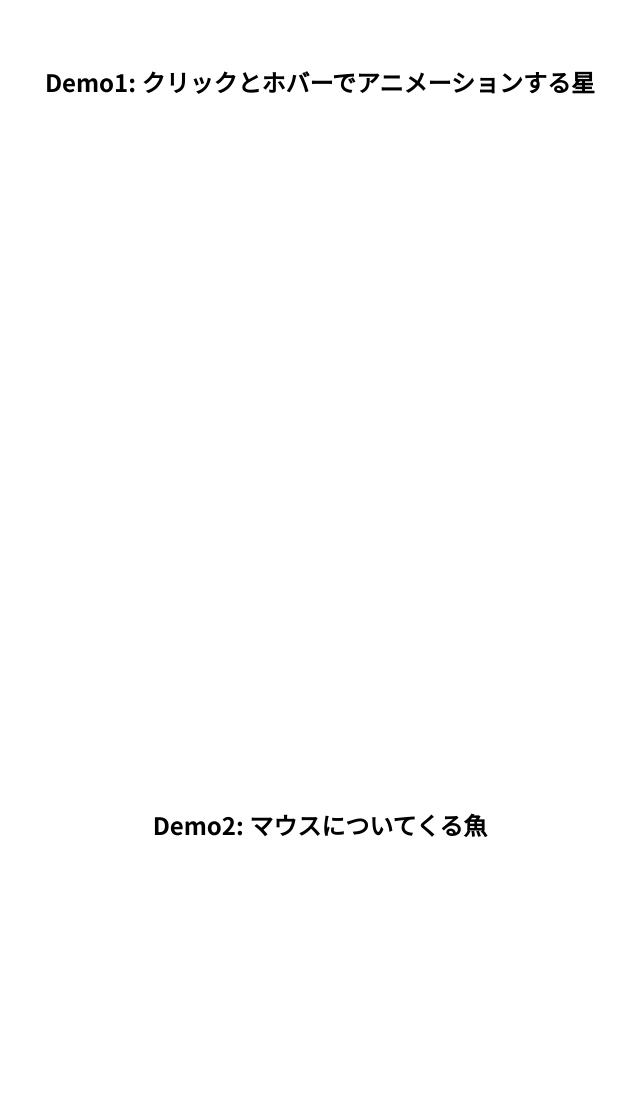
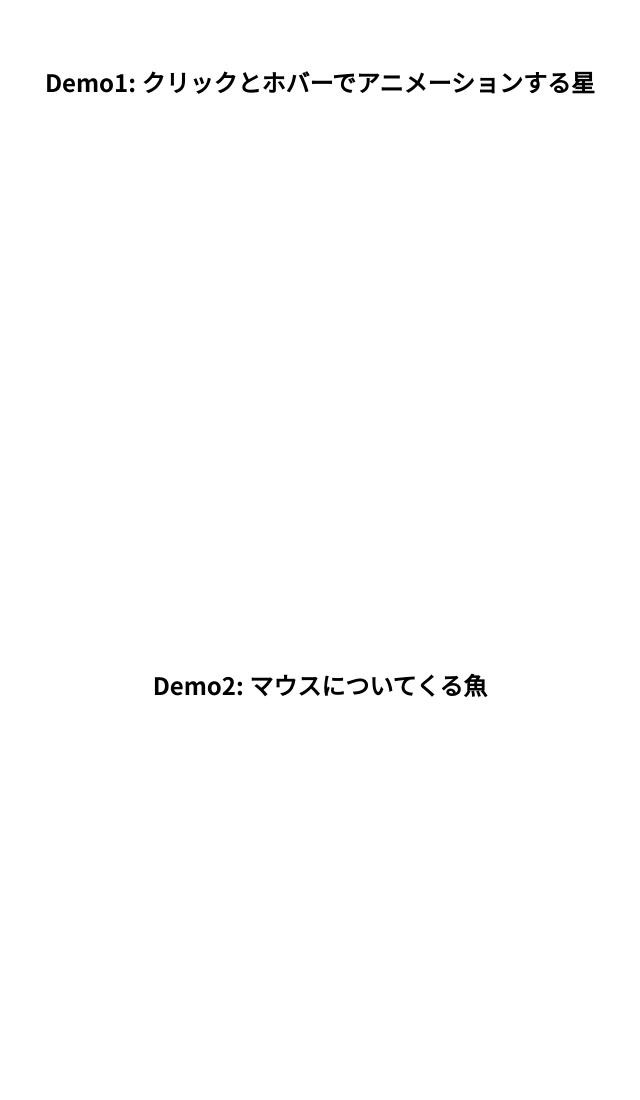
Before and after one commit to ics-creative/241204_rive, a website built with Parcel: page src/index.html in a window 1280 px wide. Shown: the top 1100 px of the page, without its empty margins (320-960 px from the left). Built offline with nearby package versions, Linux system fonts and the light colour scheme; what @rive-app/canvas would draw is missing.

Commit message:
デモのサイズの変更

```diff
--- a/src/index.html
+++ b/src/index.html
@@ -34,7 +34,12 @@
         justify-content: center;
         gap: 48px;
       }
-      canvas {
+      #star {
+        width: 354px;
+        height: 360px;
+        margin: 0 auto;
+      }
+      #fish {
         width: 500px;
         height: 500px;
       }
@@ -47,7 +52,7 @@
     <main class="main">
       <section class="wrapper">
         <h2>Demo1: クリックとホバーでアニメーションする星</h2>
-        <canvas id="star" width="500" height="500"></canvas>
+        <canvas id="star" width="354" height="360"></canvas>
       </section>
       <section class="wrapper">
         <h2>Demo2: マウスについてくる魚</h2>
```
Also changed, not shown: docs/index.html (+1 -1 lines).
